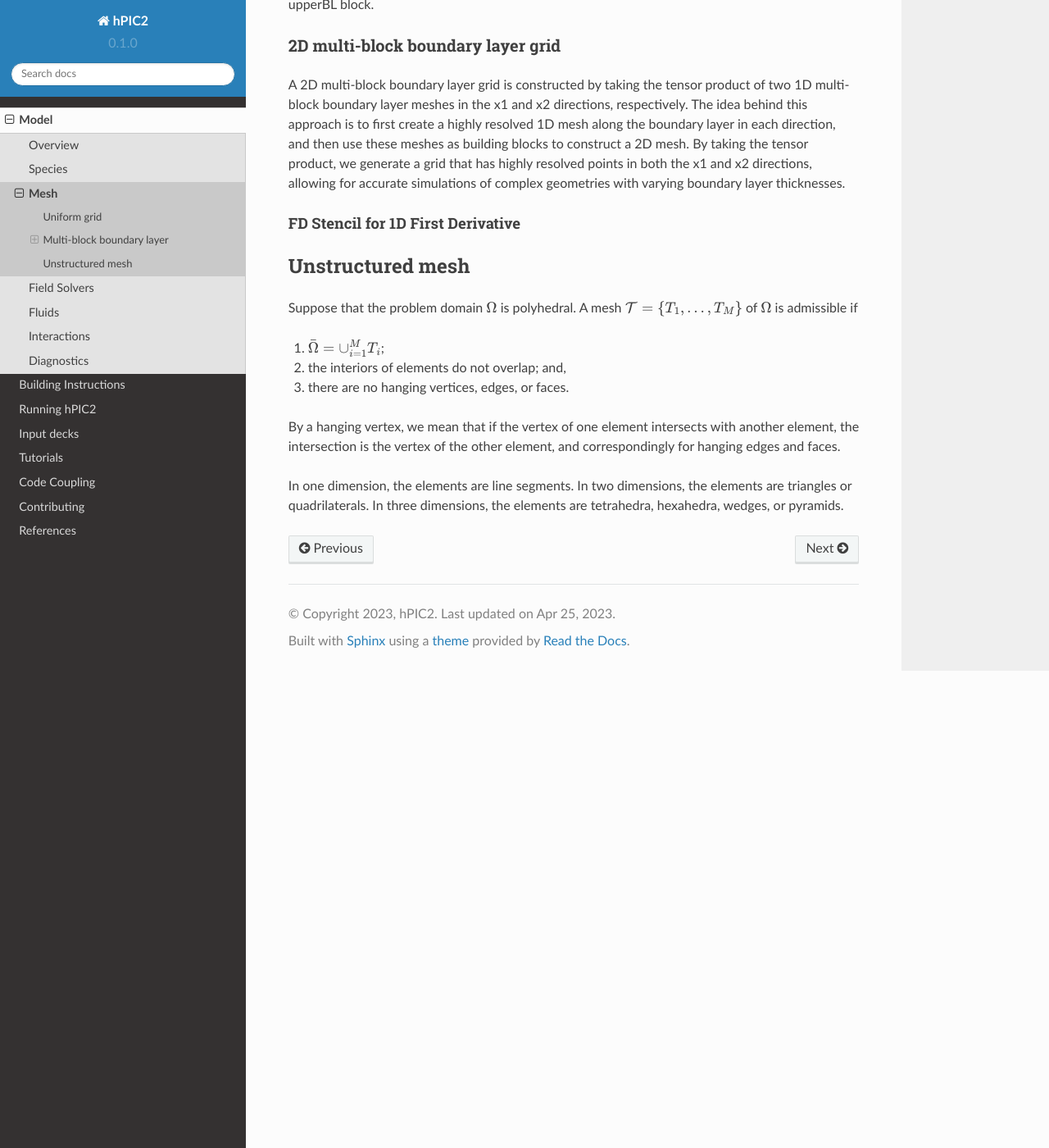
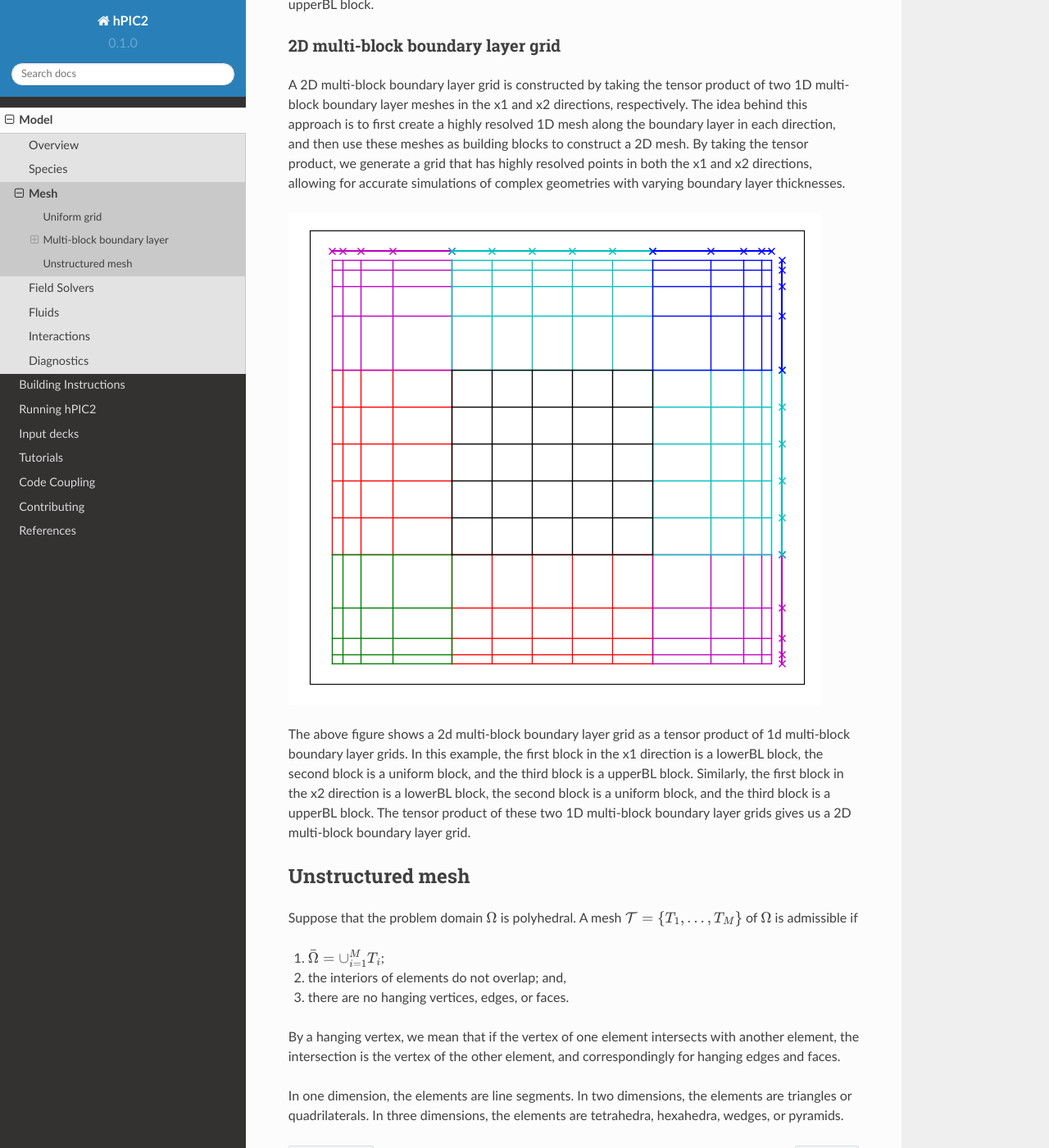
Before and after one commit to lcpp-org/hpic2doc, a Sphinx documentation site: the page built from docs/source/mesh.rst, in a window 1280 px wide and 1400 px high, scrolled down 2036 px. Shown: the whole window at 82% size. Built offline with Sphinx 7.4.7 and the Read the Docs theme 2.0.0, drawn with Linux system fonts in a browser that asks for light colours.

Commit message:
Wrogn title removed

```diff
--- a/docs/source/mesh.rst
+++ b/docs/source/mesh.rst
@@ -70,9 +70,16 @@ construct a 2D mesh. By taking the tensor product, we generate a grid that has h
 resolved points in both the x1 and x2 directions, allowing for accurate simulations of
 complex geometries with varying boundary layer thicknesses.
 
-FD Stencil for 1D First Derivative
-^^^^^^^^^^^^^^^^^^^^^^^^^^^^^^^^^^
+.. figure:: figures/2d_block_structured_mesh_as_tensor_product_of_1d.png
+   :alt:
 
+The above figure shows a 2d multi-block boundary layer grid as a tensor product of 1d
+multi-block boundary layer grids.
+In this example, the first block in the x1 direction is a lowerBL block, the second block
+is a uniform block, and the third block is a upperBL block. Similarly, the first block in
+the x2 direction is a lowerBL block, the second block is a uniform block, and the third block
+is a upperBL block. The tensor product of these two 1D multi-block boundary layer grids
+gives us a 2D multi-block boundary layer grid.
 
 
 Unstructured mesh
```
